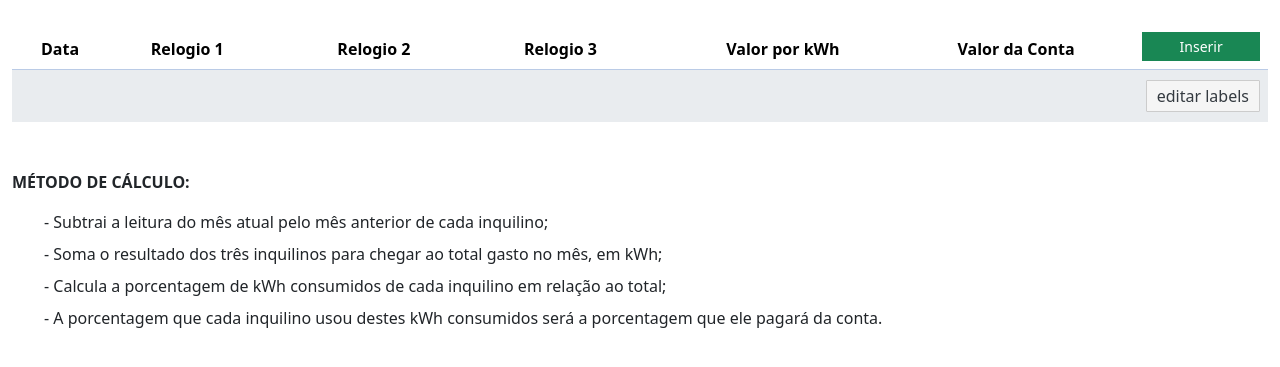
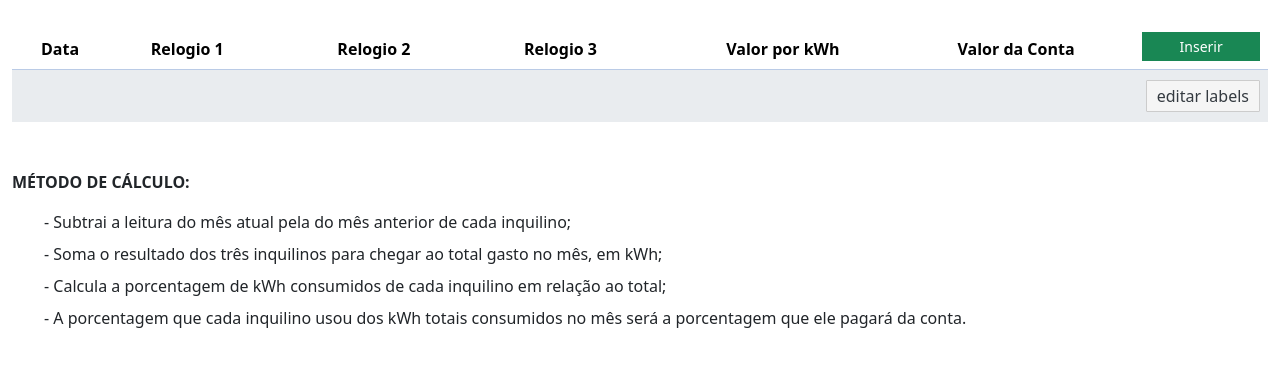
Before and after one commit to rcaliman/sistema-imoveis-django, a Django app: page /energia/lista/ in a window 1280 px wide. Shown: the part 56-423 px from the top of the page. Run offline with Django 4.2, Linux system fonts and the light colour scheme; the visitor is signed in with stand-in values (Sample User, id 1); data comes from the database, SQL or seed files in the repository; data that the repository does not hold is empty; parts of the project's set-up code (start-up, migrations or seed data) failed here and were passed over; some libraries are stand-ins or nearby versions.

Commit message:
texto da conta de energia

```diff
--- a/templates/energia/energia.html
+++ b/templates/energia/energia.html
@@ -60,10 +60,10 @@
         </table>
         <dl>
             <dt>MÉTODO DE CÁLCULO:</dt>
-            <dd>- Subtrai a leitura do mês atual pelo mês anterior de cada inquilino;</dd>
+            <dd>- Subtrai a leitura do mês atual pela do mês anterior de cada inquilino;</dd>
             <dd>- Soma o resultado dos três inquilinos para chegar ao total gasto no mês, em kWh;</dd>
             <dd>- Calcula a porcentagem de kWh consumidos de cada inquilino em relação ao total;</dd>
-            <dd>- A porcentagem que cada inquilino usou destes kWh consumidos será a porcentagem que ele pagará da conta.</dd>
+            <dd>- A porcentagem que cada inquilino usou dos kWh totais consumidos no mês será a porcentagem que ele pagará da conta.</dd>
             </ul>
         </dl>
     {% else %}
```
